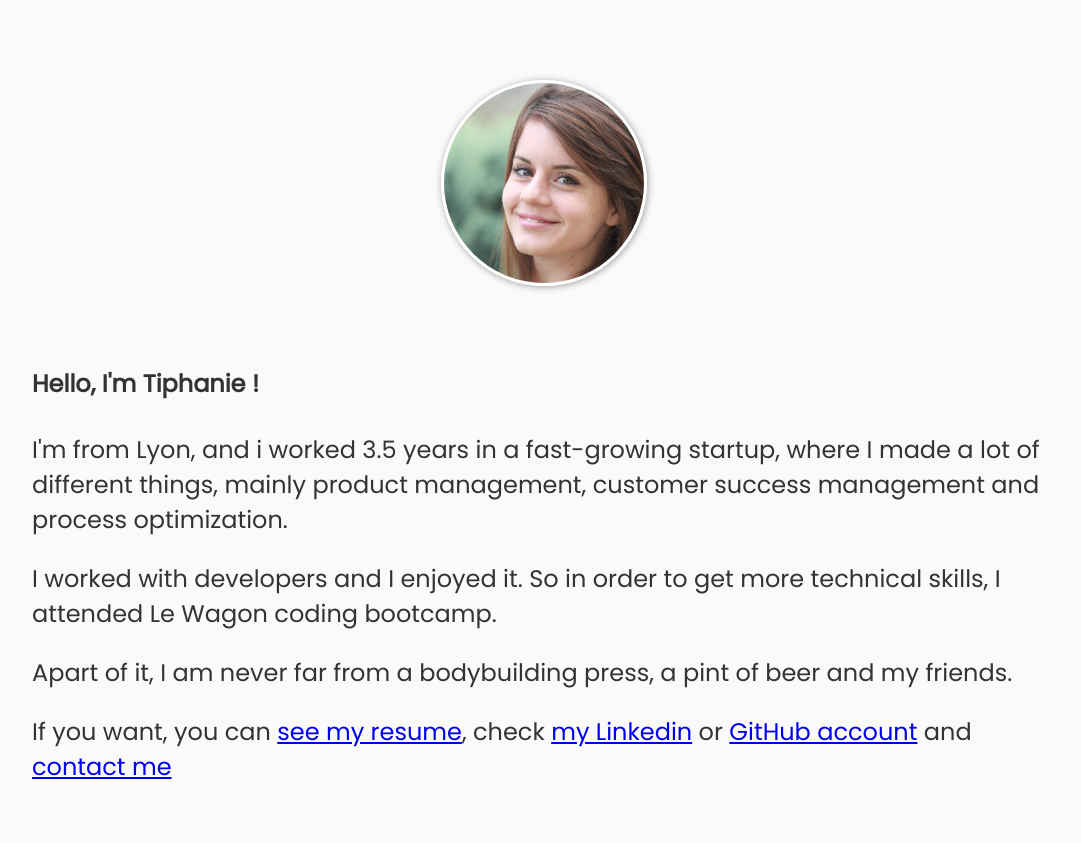
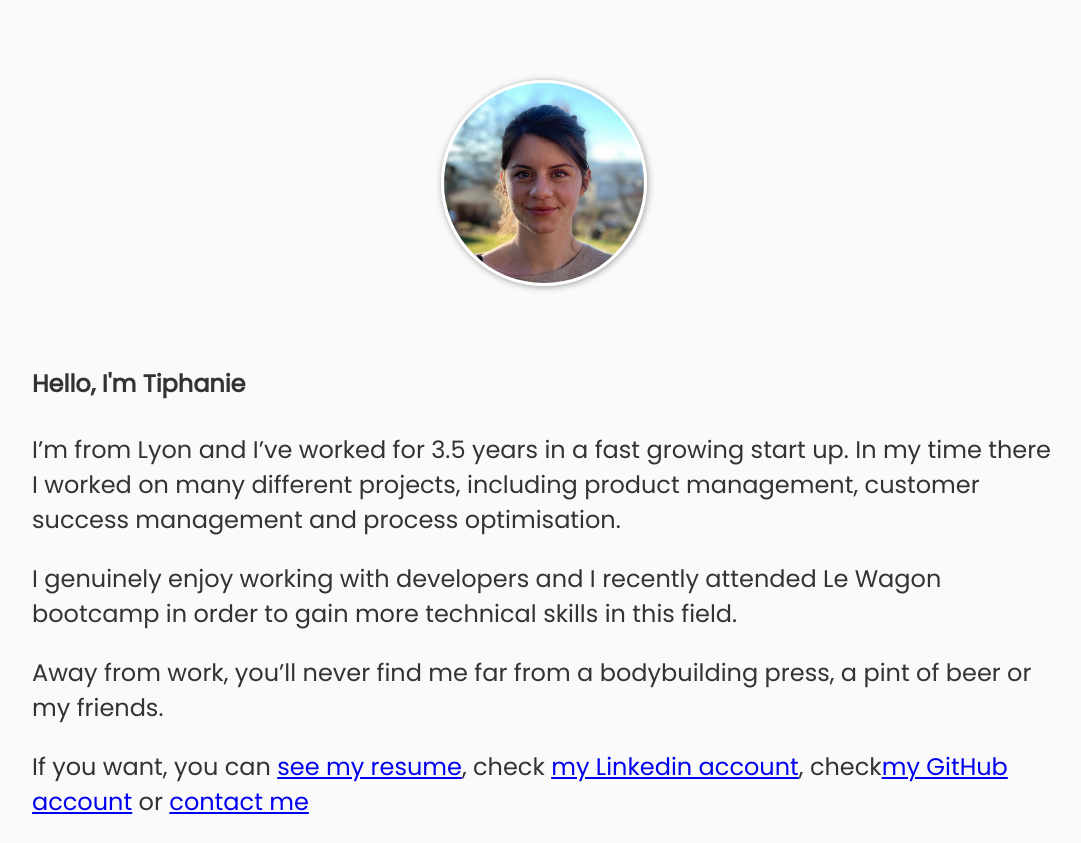
Before and after one commit to TiphanieTourniaire/www, a plain HTML site: page index.html in a window 1280 px wide. Shown: the whole page, without its empty margins (96-1177 px from the left). Before the commit the page ends 808 px from the top, so only its background shows below. Drawn offline with Linux system fonts and the light colour scheme.

Commit message:
update photo & text

```diff
--- a/index.html
+++ b/index.html
@@ -6,13 +6,14 @@
     <link rel="stylesheet" href="styles.css">
   </head>
   <body>
-    <img src='profil.jpg' class="avatar"/>
+    <img src='profil2.jpg' class="avatar"/>
     <div class="container">
-      <h1>Hello, I'm Tiphanie !</h1>
-      <p>I'm from Lyon, and i worked 3.5 years in a fast-growing startup, where I made a lot of different things, mainly product management, customer success management and process optimization.</p>
-      <p>I worked with developers and I enjoyed it. So in order to get more technical skills, I attended Le Wagon coding bootcamp.</p>
-      <p>Apart of it, I am never far from a bodybuilding press, a pint of beer and my friends.</p>
-      <p>If you want, you can <a href="resume.pdf" target="blank">see my resume</a>, check <a href="https://www.linkedin.com/in/tiphanie-tourniaire/" target="_blank">my Linkedin</a> or <a href="https://github.com/TiphanieTourniaire" target="_blank">GitHub account</a> and <a href="mailto:tiphanie@tourniaire.org">contact me</a></p>
+      <h1>Hello, I'm Tiphanie</h1>
+
+      <p>I’m from Lyon and I’ve worked for 3.5 years in a fast growing start up. In my time there I worked on many different projects, including product management, customer success management and process optimisation.</p>
+      <p>I genuinely enjoy working with developers and I recently attended Le Wagon bootcamp in order to gain more technical skills in this field.</p>
+      <p>Away from work, you’ll never find me far from a bodybuilding press, a pint of beer or my friends.</p>
+      <p>If you want, you can <a href="resume.pdf" target="blank">see my resume</a>, check <a href="https://www.linkedin.com/in/tiphanie-tourniaire/" target="_blank">my Linkedin account</a>, check<a href="https://github.com/TiphanieTourniaire" target="_blank">my GitHub account</a> or <a href="mailto:tiphanie@tourniaire.org">contact me</a></p>
     </div>
   </body>
 </html>
```
Also changed, not shown: profil2.jpg (added).
